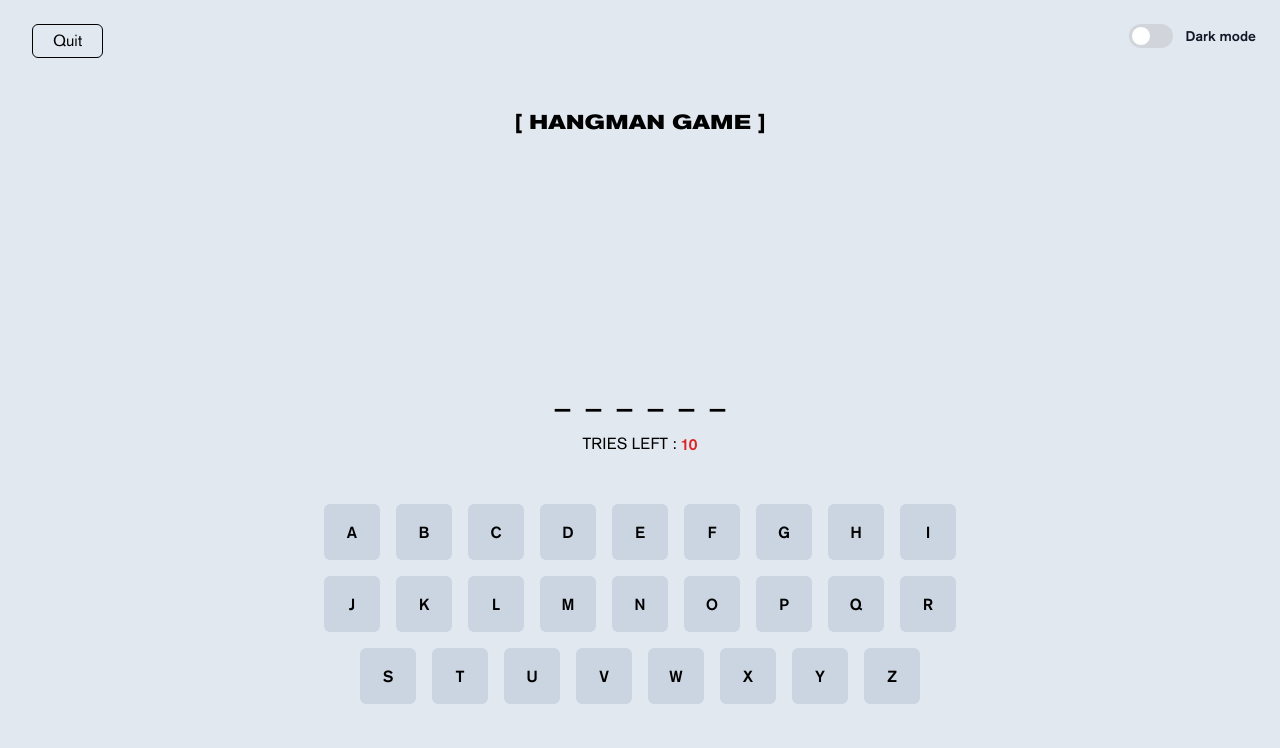
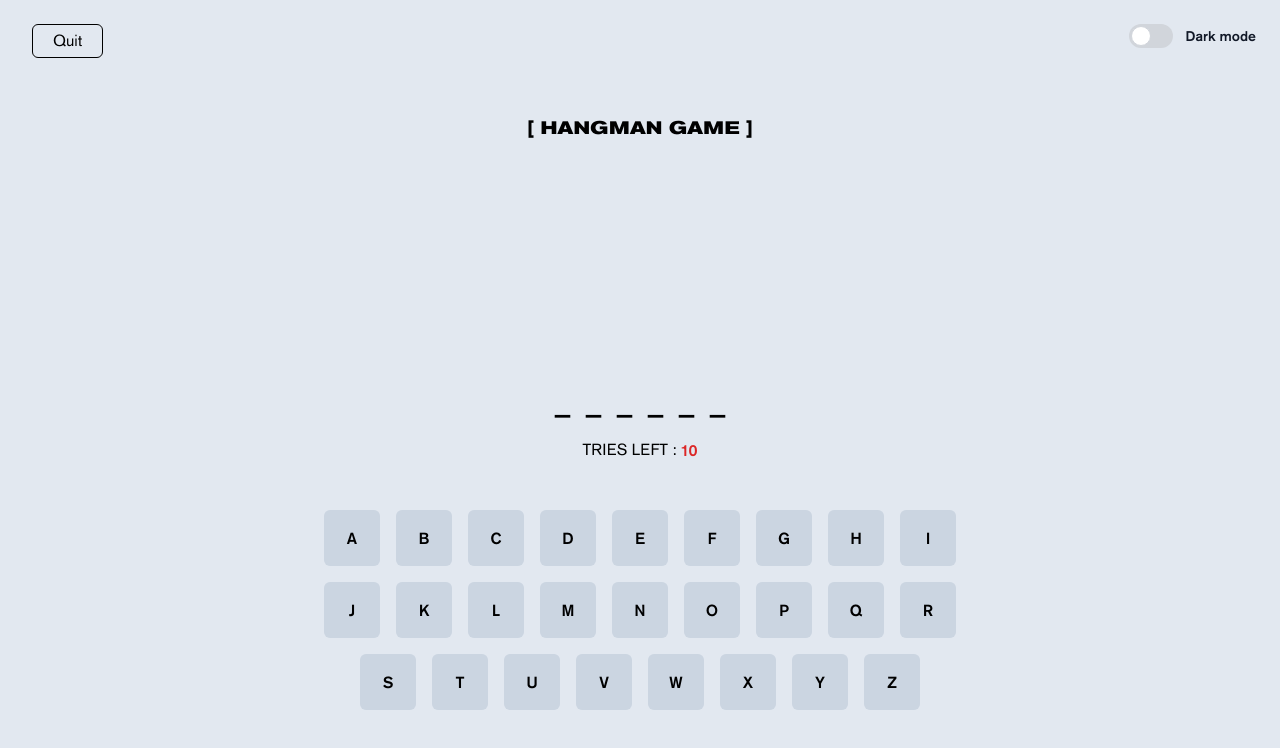
Before and after one commit to Alone107/Hangman-Game, a website built with Vite: page index.html in a window 1280 px wide. Both pictures are taken after a click on the button "Start Game". Built offline with nearby package versions, Linux system fonts and the light colour scheme.

Commit message:
Adaptiv v3

```diff
--- a/src/css/style.css
+++ b/src/css/style.css
@@ -58,7 +58,7 @@
     @apply w-32 h-32 sm:w-60 sm:h-60
   }
   .logo-sm {
-    @apply text-xl mt-5
+    @apply text-lg mt-8
   }
   .result-header {
     @apply text-3xl font-medium mt-4 mb-4
```
